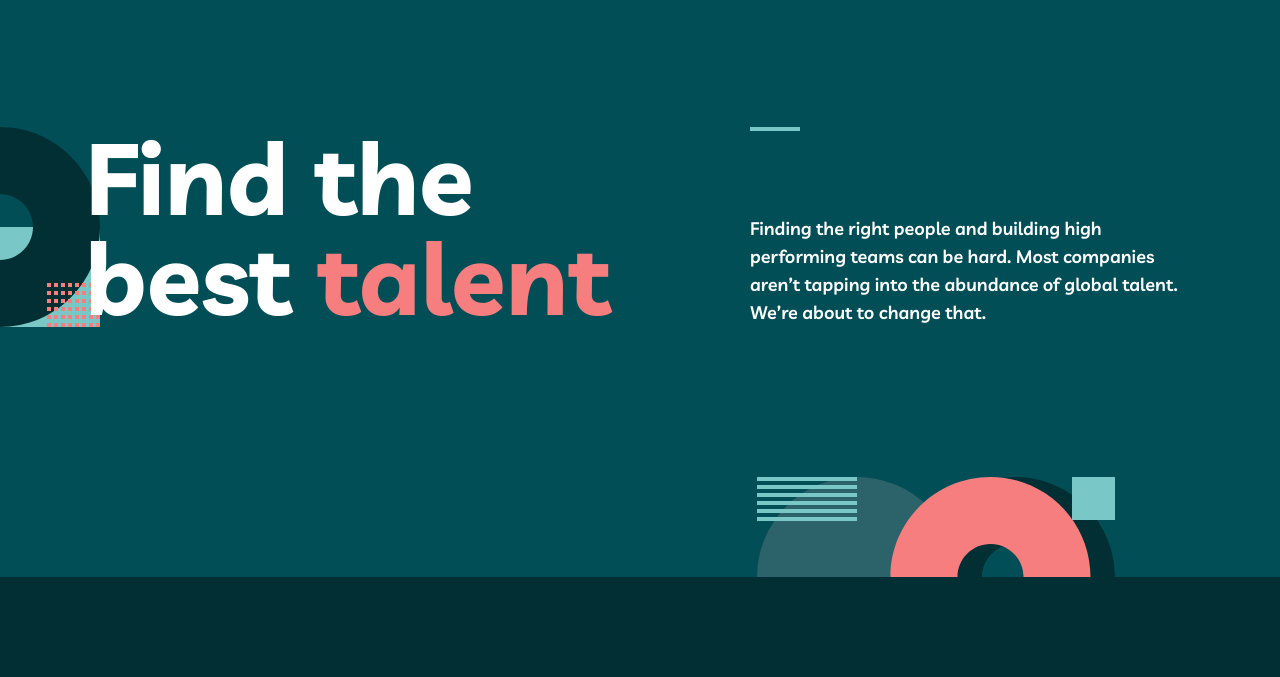
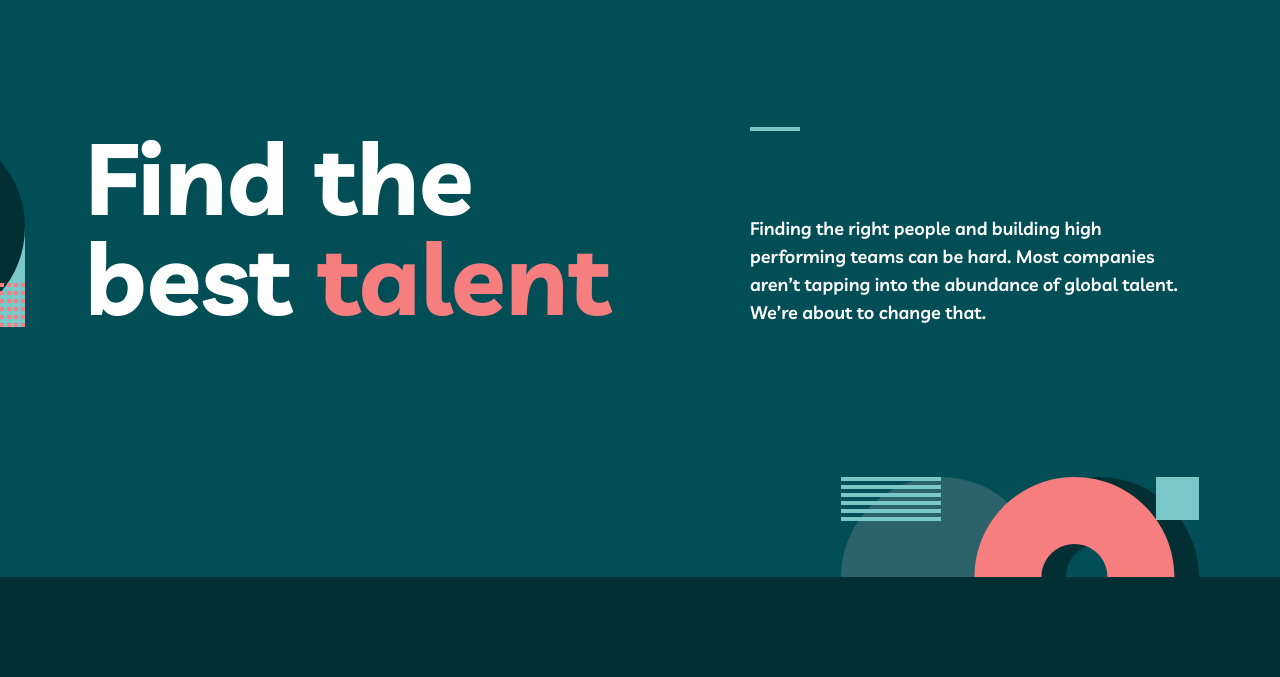
Before and after one commit to mohamedxamid/my-team, a plain HTML site: page index.html in a window 1280 px wide. Shown: the part 123-800 px from the top of the page. Drawn offline with Linux system fonts and the light colour scheme.

Commit message:
Fix imgs positions of hero bg

```diff
--- a/css/styles.css
+++ b/css/styles.css
@@ -353,7 +353,7 @@ h3 {
     background-image: url("../img/hero-bg-left.svg"),
         url("../img/hero-bg-bottom.svg");
     background-repeat: no-repeat;
-    background-position: top 57px left -100px, bottom -100px right 165px;
+    background-position: top 57px right calc(50% + 715px), bottom -100px left calc(50% + 380px);
 }
 
 .hero__inner {
```
